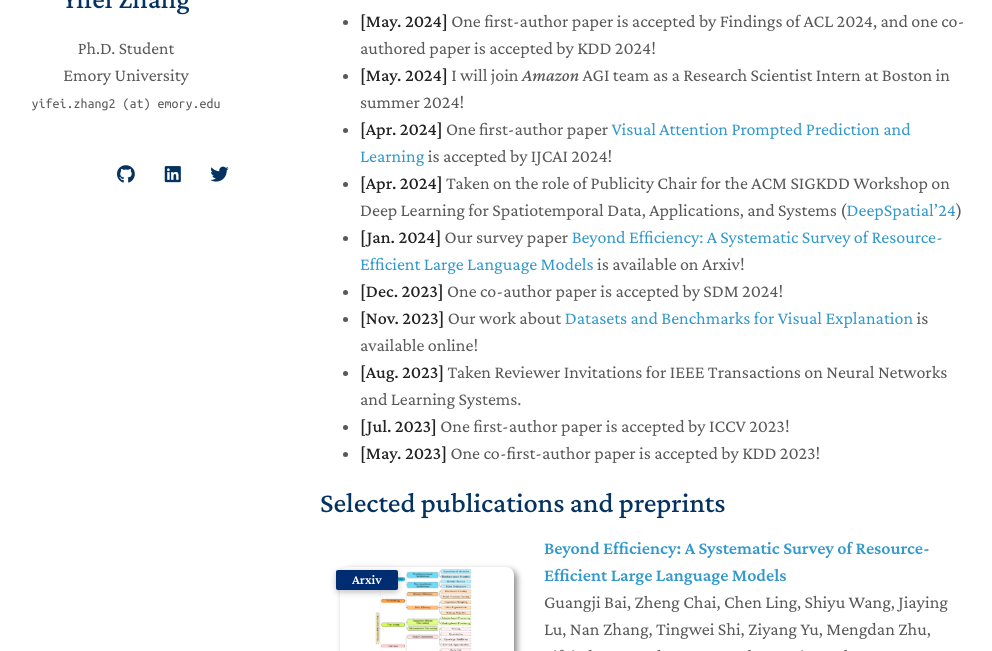
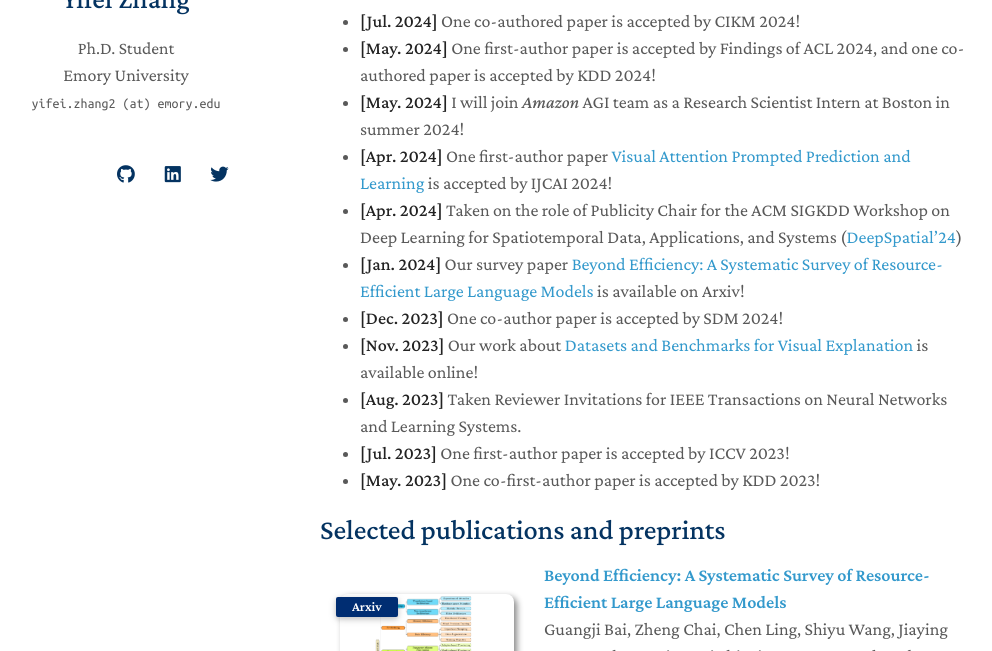
Before and after one commit to yifeizhangcs/yifeizhangcs.github.io, a Jekyll site: the page built from index.md, in a window 1280 px wide and 900 px high, scrolled down 467 px, cut to the strip 249-900 px from the top of the window. Shown: the whole strip, without its empty margins (150-1142 px from the left). Built offline with Jekyll 4.4.1, drawn with Linux system fonts in a browser that asks for light colours; nearby versions of some CDN libraries; a style sheet for code colours, icons or effects is not loaded; our own code applies the rules of GitHub Pages for plain Markdown files.

Commit message:
Update index.md

```diff
--- a/index.md
+++ b/index.md
@@ -17,6 +17,7 @@ I have been actively looking for *research scientist* or *applied scientist* int
 - **Natural Language Processing:** Multimodal Large Language Model, Explanation-guided Learning with Language Model
 
 ## News
+- **[Jul. 2024]** One co-authored paper is accepted by CIKM 2024!
 - **[May. 2024]** One first-author paper is accepted by Findings of ACL 2024, and one co-authored paper is accepted by KDD 2024!
 - **[May. 2024]** I will join *Amazon* AGI team as a Research Scientist Intern at Boston in summer 2024!
 - **[Apr. 2024]** One first-author paper [Visual Attention Prompted Prediction and Learning](https://arxiv.org/abs/2310.08420) is accepted by IJCAI 2024!
```
